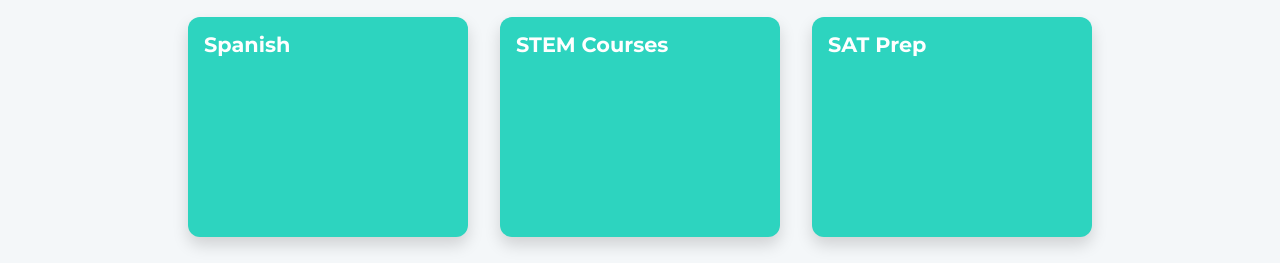
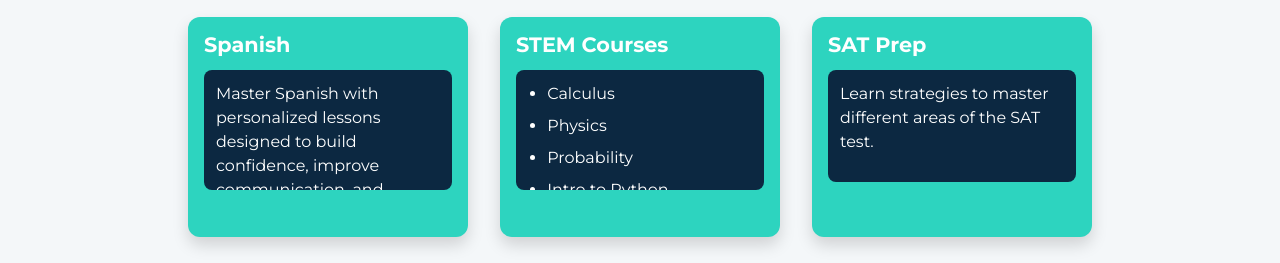
Before and after one commit to summatutoring/summatutoring.github.io, a plain HTML site: page index.html in a window 1280 px wide. Shown: the part 537-800 px from the top of the page. Drawn offline with nearby package versions, Linux system fonts and the light colour scheme.

Commit message:
permanent hover

```diff
--- a/index.html
+++ b/index.html
@@ -232,14 +232,10 @@
   background: rgba(11, 31, 58, 0.95);
   padding: 0.75rem;
   border-radius: 8px;
-      max-height: 120px;          /* fixed height for desktop scrolling */
-      overflow-y: auto;           /* scrollbars if content exceeds */
-      opacity: 0;                 /* fade in on hover */
+  max-height: 120px;          /* fixed height for scrolling */
+  overflow-y: auto;           /* show scrollbars if content exceeds */
+  opacity: 1;                 /* always visible */
   transition: opacity 0.3s ease;
-    }
-
-    .subject-box:hover .details {
-      opacity: 1;
 }
 
 .subject-box ul {
@@ -268,7 +264,7 @@
   }
   .subject-box .details {
     max-height: 200px;        /* taller scrollable area for mobile */
-        overflow-y: auto;          /* ensure scrollbars */
+    overflow-y: auto;
     opacity: 1;                /* always visible on mobile */
   }
 }
@@ -276,12 +272,9 @@
 /* Desktop */
 @media (min-width: 769px) {
   .subject-box .details {
-        max-height: 120px;         /* keep fixed height for scrolling */
-        overflow-y: auto;          /* ensure scrollbars */
-        opacity: 0;                /* fade in on hover */
-      }
-      .subject-box:hover .details {
-        opacity: 1;
+    max-height: 120px;         /* fixed height for scroll */
+    overflow-y: auto;          /* always scrollable */
+    opacity: 1;                /* always visible on desktop */
   }
 }
 
```
Lines whose indentation alone changed are shown as unchanged.
